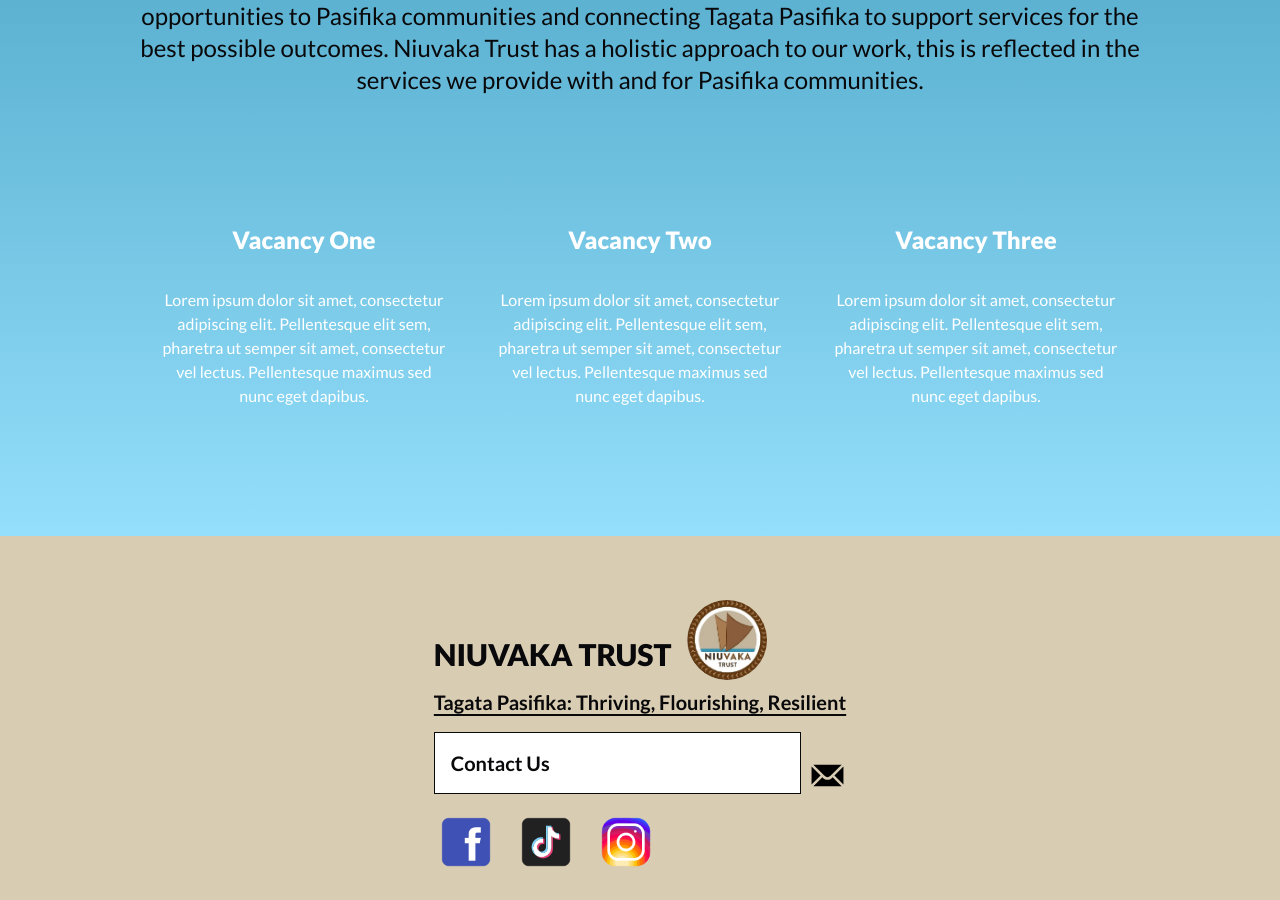
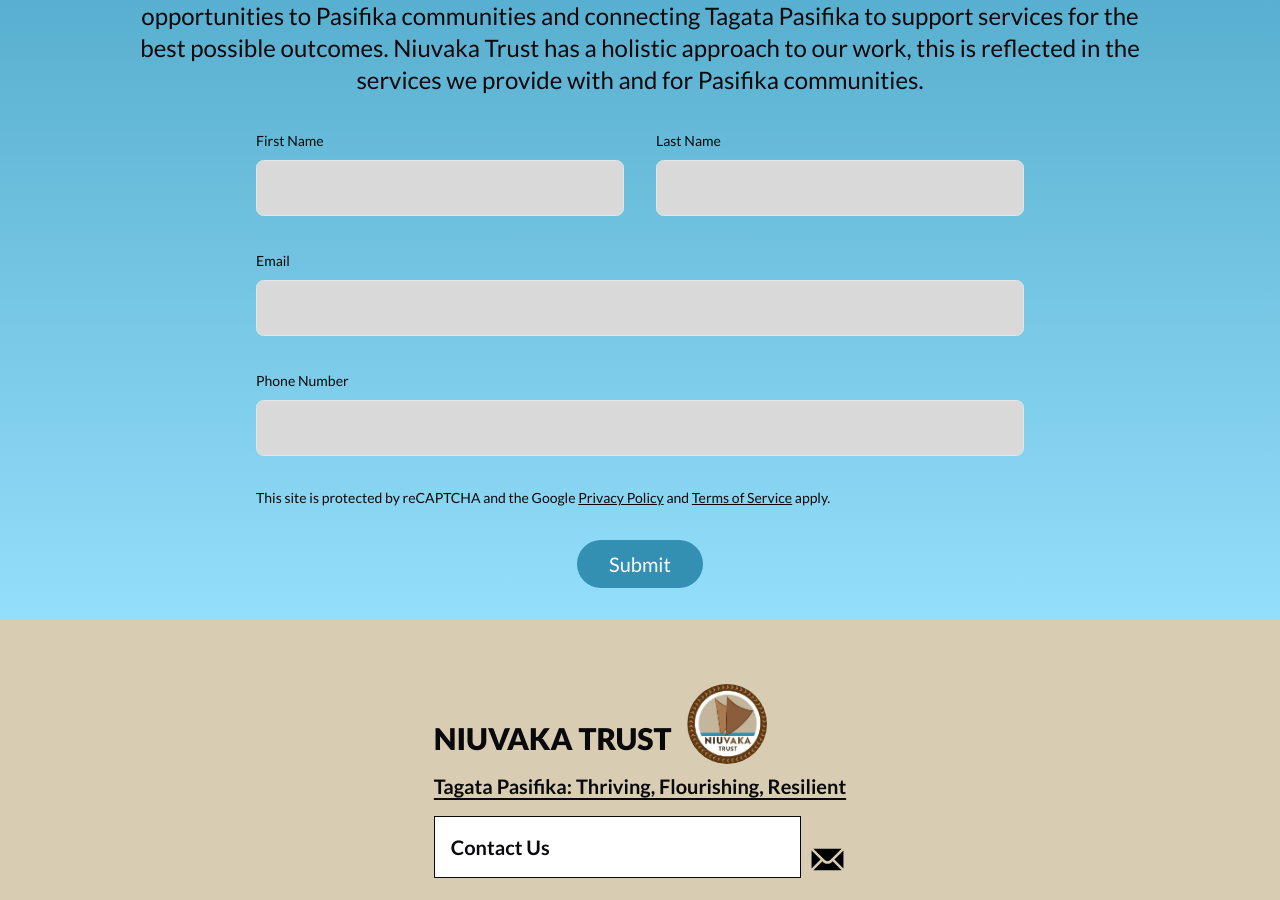
Before and after one commit to jhigger/niuvaka-trust, a Next.js app: page /about in a window 1280 px wide. Shown: the part 7547-8447 px from the top of the page. Built offline with nearby package versions, Linux system fonts and the light colour scheme.

Commit message:
feat: add career form

```diff
--- /dev/null
+++ b/src/components/Forms/CareerForm.tsx
@@ -0,0 +1,128 @@
+import { zodResolver } from "@hookform/resolvers/zod";
+import { useRef } from "react";
+import { useForm } from "react-hook-form";
+import { z } from "zod";
+import {
+  Form,
+  FormControl,
+  FormField,
+  FormItem,
+  FormLabel,
+  FormMessage,
+} from "~/components/ui/form";
+import { email } from "~/lib/constants";
+import { Button } from "../ui/button";
+import { Input } from "../ui/input";
+import FormFooter from "./FormFooter";
+
+const formSchema = z.object({
+  first_name: z.string().min(2, {
+    message: "Username must be at least 2 characters.",
+  }),
+  last_name: z.string().min(2, {
+    message: "Username must be at least 2 characters.",
+  }),
+  email: z.string().email({
+    message: "Please enter a valid email.",
+  }),
+  phone: z.string().min(8, {
+    message: "Phone number must be at least 8 digits.",
+  }),
+});
+
+const CareerForm = () => {
+  const formRef = useRef<HTMLFormElement>(null);
+  const form = useForm<z.infer<typeof formSchema>>({
+    resolver: zodResolver(formSchema),
+    defaultValues: {
+      first_name: "",
+      last_name: "",
+      email: "",
+      phone: "",
+    },
+  });
+
+  const onSubmit = (values: z.infer<typeof formSchema>) => {
+    console.log(values);
+    formRef.current?.submit();
+  };
+
+  return (
+    <Form {...form}>
+      <form
+        action={`https://airform.io/${email}`}
+        method="post"
+        ref={formRef}
+        onSubmit={form.handleSubmit(onSubmit)}
+        className="grid w-full max-w-screen-md grid-cols-1 gap-8 md:grid-cols-2"
+      >
+        <FormField
+          control={form.control}
+          name="first_name"
+          render={({ field }) => (
+            <FormItem>
+              <FormLabel>First Name</FormLabel>
+              <FormControl>
+                <Input {...field} className="h-14 bg-[#D9D9D9] text-xl" />
+              </FormControl>
+              <FormMessage />
+            </FormItem>
+          )}
+        />
+        <FormField
+          control={form.control}
+          name="last_name"
+          render={({ field }) => (
+            <FormItem>
+              <FormLabel>Last Name</FormLabel>
+              <FormControl>
+                <Input {...field} className="h-14 bg-[#D9D9D9] text-xl" />
+              </FormControl>
+              <FormMessage />
+            </FormItem>
+          )}
+        />
+        <FormField
+          control={form.control}
+          name="email"
+          render={({ field }) => (
+            <FormItem className="col-span-full">
+              <FormLabel>Email</FormLabel>
+              <FormControl>
+                <Input {...field} className="h-14 bg-[#D9D9D9] text-xl" />
+              </FormControl>
+              <FormMessage />
+            </FormItem>
+          )}
+        />
+        <FormField
+          control={form.control}
+          name="phone"
+          render={({ field }) => (
+            <FormItem className="col-span-full">
+              <FormLabel>Phone Number</FormLabel>
+              <FormControl>
+                <Input
+                  {...field}
+                  className="h-14 bg-[#D9D9D9] text-xl"
+                  maxLength={15}
+                />
+              </FormControl>
+              <FormMessage />
+            </FormItem>
+          )}
+        />
+        <input type="text" name="subject" value={"vacancies"} hidden />
+        <FormFooter className="col-span-full text-sm" />
+        <Button
+          type="submit"
+          className="col-span-full mx-auto w-max rounded-full bg-mint-500 px-8 py-6 text-white"
+        >
+          Submit
+        </Button>
+      </form>
+    </Form>
+  );
+};
+
+export default CareerForm;
--- a/src/pages/about.tsx
+++ b/src/pages/about.tsx
@@ -1,5 +1,6 @@
 import Head from "next/head";
 import Footer from "~/components/Footer";
+import CareerForm from "~/components/Forms/CareerForm";
 import Logo from "~/components/Logo";
 import Navbar from "~/components/Navbar";
 import { partners, staff } from "~/lib/constants";
@@ -350,39 +351,7 @@
               communities.
             </p>
 
-            <div className="my-16 grid max-w-screen-lg grid-cols-1 gap-12 p-8 md:grid-cols-3">
-              <div className="space-y-8 text-center">
-                <h3 className="text-2xl font-black text-white">Vacancy One</h3>
-                <p className="text-white">
-                  Lorem ipsum dolor sit amet, consectetur adipiscing elit.
-                  Pellentesque elit sem, pharetra ut semper sit amet,
-                  consectetur vel lectus. Pellentesque maximus sed nunc eget
-                  dapibus.
-                </p>
-              </div>
-
-              <div className="space-y-8 text-center">
-                <h3 className="text-2xl font-black text-white">Vacancy Two</h3>
-                <p className="text-white">
-                  Lorem ipsum dolor sit amet, consectetur adipiscing elit.
-                  Pellentesque elit sem, pharetra ut semper sit amet,
-                  consectetur vel lectus. Pellentesque maximus sed nunc eget
-                  dapibus.
-                </p>
-              </div>
-
-              <div className="space-y-8 text-center">
-                <h3 className="text-2xl font-black text-white">
-                  Vacancy Three
-                </h3>
-                <p className="text-white">
-                  Lorem ipsum dolor sit amet, consectetur adipiscing elit.
-                  Pellentesque elit sem, pharetra ut semper sit amet,
-                  consectetur vel lectus. Pellentesque maximus sed nunc eget
-                  dapibus.
-                </p>
-              </div>
-            </div>
+            <CareerForm />
           </div>
         </section>
 
```
